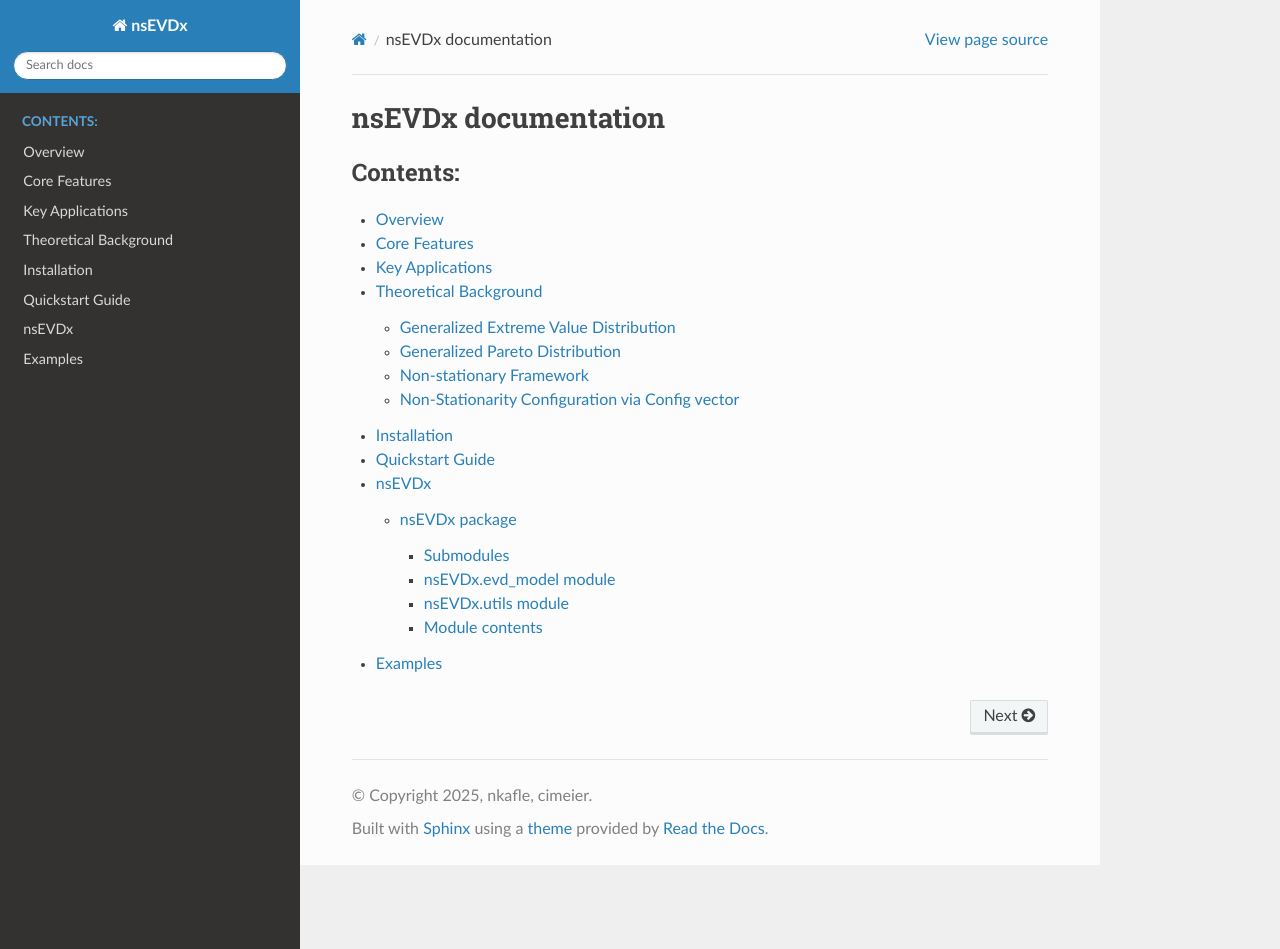
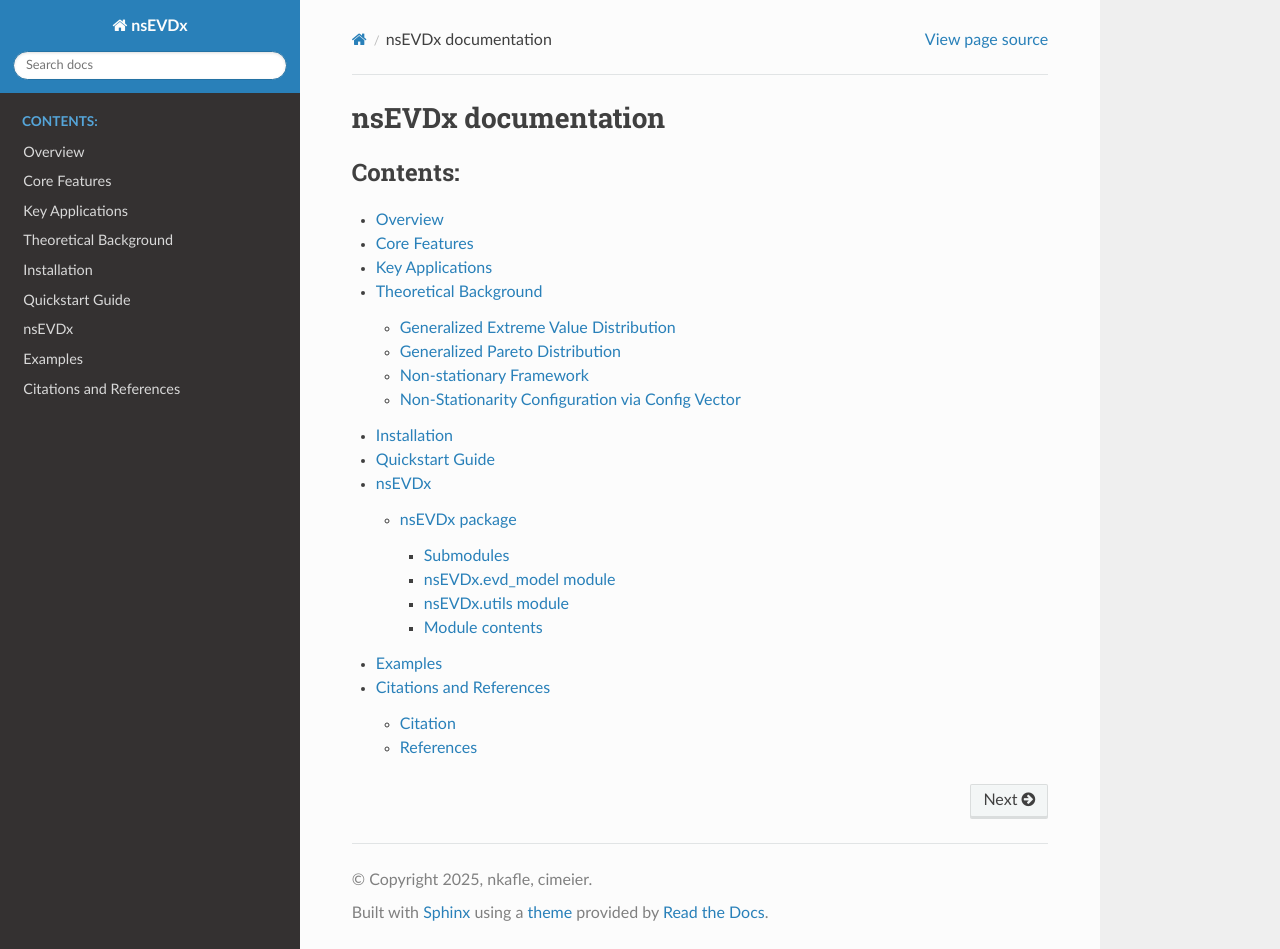
Before and after one commit to Nischalcs50/nsEVDx, a Sphinx documentation site: the page built from docs/source/index.rst, in a window 1280 px wide and 949 px high. Built offline with Sphinx 7.4.7 and the Read the Docs theme 3.1.0, drawn with Linux system fonts in a browser that asks for light colours.

Commit message:
added citations and refs

```diff
--- a/docs/source/index.rst
+++ b/docs/source/index.rst
@@ -16,3 +16,4 @@ nsEVDx documentation
    quickstart
    modules
    Examples1
+   citations_and_refs
--- a/docs/source/theory.rst
+++ b/docs/source/theory.rst
@@ -61,7 +61,7 @@ In a non-stationary framework, parameters are modeled as functions of covariates
 Where :math:`Z(t)` is a dynamic covariate that changes with time and affects the extreme value distributions.
 
 
-Non-Stationarity Configuration via Config vector
+Non-Stationarity Configuration via Config Vector
 -------------------------------------------------
 
 In ``nsEVDx``, non-stationarity is controlled via a configuration vector:
```
Also changed, not shown: docs/source/citations_and_refs.rst (added, +32 -0 lines).
